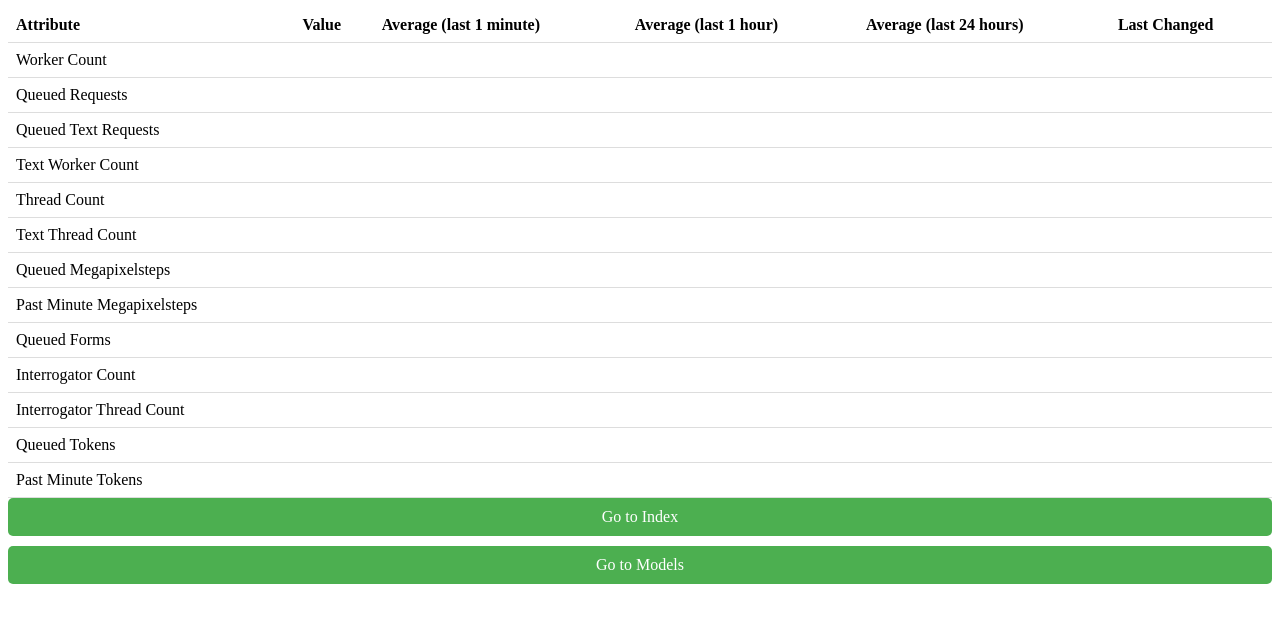
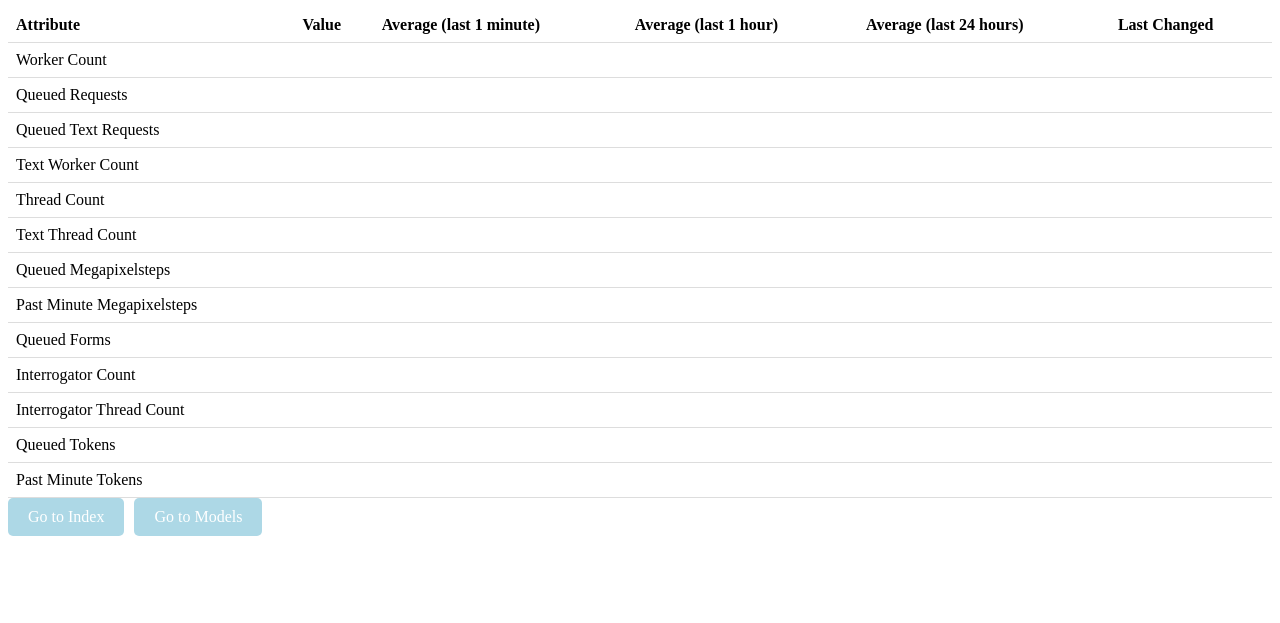
Before and after one commit to gabriel20xx/HordeStatistics, a PHP site: page / in a window 1280 px wide. Shown: the top 623 px of the page. Run offline with PHP 8.4, Linux system fonts and the light colour scheme.

Commit message:
update css

```diff
--- a/style/style.css
+++ b/style/style.css
@@ -19,13 +19,13 @@ td {
 }
 .button-container {
     display: flex;
-    flex-direction: column;
+    flex-direction: row;
     gap: 10px;
 }
 .button {
     padding: 10px 20px;
     text-align: center;
-    background-color: #4CAF50;
+    background-color: lightblue;
     color: white;
     border: none;
     border-radius: 5px;
@@ -34,5 +34,5 @@ td {
     cursor: pointer;
 }
 .button:hover {
-    background-color: #45a049;
+    background-color: blue;
 }
```
